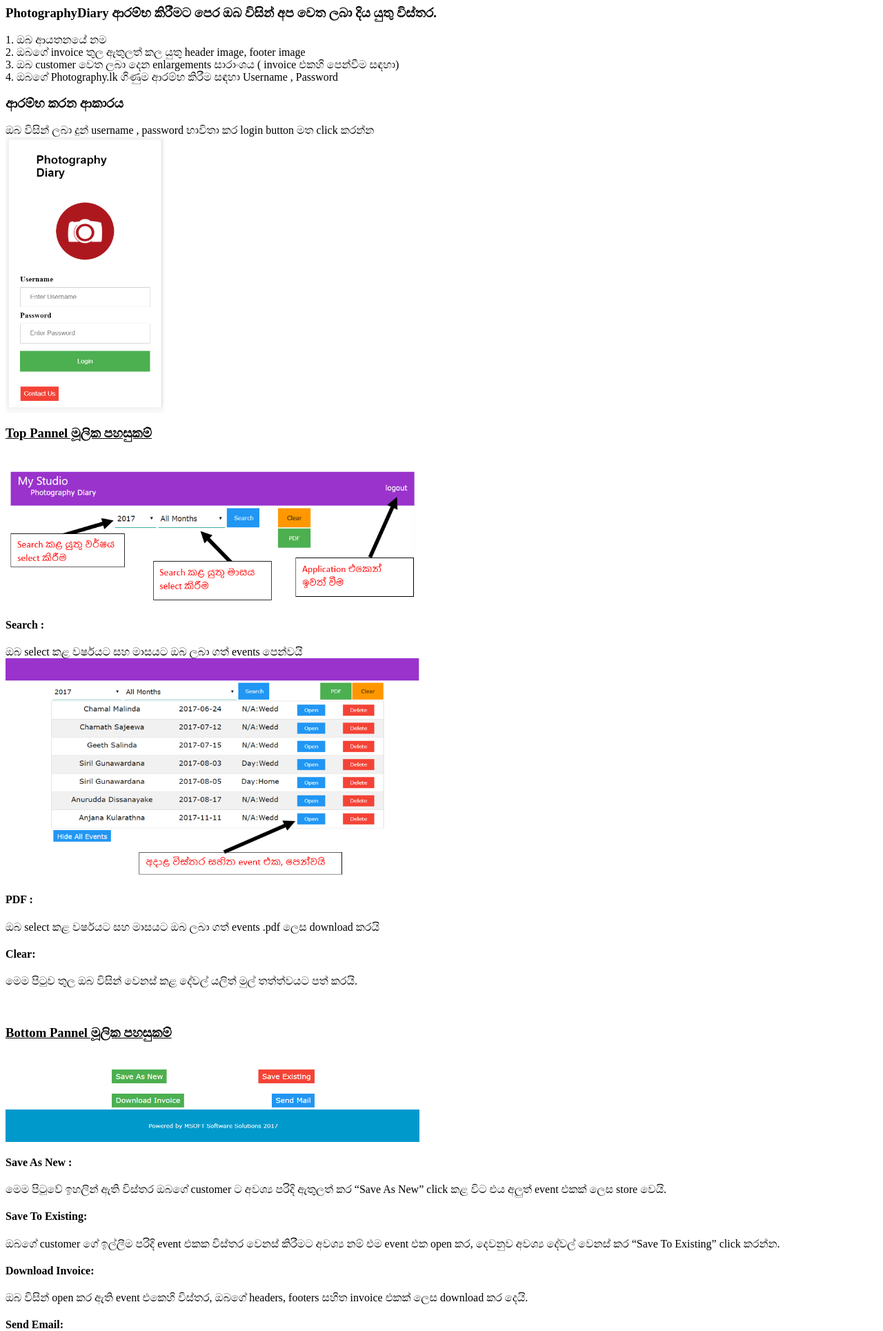
After one commit to malindakpt/Siyerra, a PHP site: page /help/index.html in a window 1280 px wide. The commit adds this page. Shown: the top 1929 px of the page at 69% size. Run offline with PHP 8.4, Linux system fonts and the light colour scheme.

Commit message:
Helpguide added

```diff
--- /dev/null
+++ b/help/index.html
@@ -0,0 +1,71 @@
+<html>
+<head>
+</head>
+<h3>PhotographyDiary ආරම්භ කිරීමට පෙර  ඔබ  විසින් අප වෙත ලබා දිය යුතු  විස්තර.</h3>
+
+
+<p>
+1.	ඔබ ආයතනයේ  නම <br>
+2.	ඔබගේ invoice තුල ඇතුලත් කල යුතු  header image, footer image <br>
+3.	ඔබ  customer වෙත ලබා දෙන enlargements සාරාංශය ( invoice එකහි  පෙන්වීම සඳහා)<br>
+4.	ඔබගේ Photography.lk  ගිණුම  ආරම්භ කිරීම සඳහා Username , Password
+</p>
+
+
+<h3> ආරම්භ කරන ආකාරය</h3>
+
+<p>
+ඔබ විසින් ලබා දුන් username , password භාවිතා කර login button මත click කරන්න
+<br><img src="img/loginPage.png" style="width:230px;height:400px;"/>
+
+<h3><u>Top Pannel මූලික පහසුකම්</u></h3>
+<br><img src="img/header.png" style="width:600px;height:200px;"/>
+
+<h4>Search : </h4>
+ ඔබ select කළ වර්ෂයට සහ මාසයට ඔබ ලබා ගත් events පෙන්වයි
+<br><img src="img/loaded.png" style="width:600px;height:320px;"/>
+<h4>PDF : </h4>
+ ඔබ select කළ වර්ෂයට සහ මාසයට ඔබ ලබා ගත් events    .pdf ලෙස download කරයි
+
+<h4>Clear:</h4>
+ මෙම පිටුව තුල ඔබ විසින් වෙනස් කළ දේවල් යලිත් මුල් තත්ත්වයට පත් කරයි.
+<br><br><br>
+ <h3><u>Bottom Pannel මූලික පහසුකම්</u></h3>
+ <br><img src="img/footer.png" style="width:600px;height:110px;"/>
+
+ <h4>Save As New : </h4>
+ මෙම පිටුවේ ඉහලින් ඇති විස්තර ඔබගේ customer ට අවශ්‍ය පරිදි ඇතුලත් කර  “Save As New”  click කළ විට එය අලුත්  event එකක් ලෙස store වෙයි.
+
+<h4>Save To Existing:</h4> ඔබගේ customer ගේ ඉල්ලීම පරිදි event එකක විස්තර වෙනස් කිරීමට අවශ්‍ය නම් එම event එක open කර, දෙවනුව අවශ්‍ය දේවල් වෙනස් කර “Save To Existing” click කරන්න.
+
+
+<h4>Download Invoice: </h4>ඔබ විසින් open කර ඇති event එකෙහි විස්තර, ඔබගේ headers, footers  සහිත invoice එකක් ලෙස download කර දෙයි.
+
+<h4>Send Email: </h4>ඔබගේ customer ගේ email ලිපිනයට new email එකක් යැවීමට සුදානම් කරයි. මෙමගින් ඔබ download කළ pdf එක attach කර email එක යැවීමට හැකි අතර එවිට print ගැනීමට අවශ්‍ය වන්නේ නැත.
+
+
+</p>
+
+<h4><u>අනෙකුත් පහසුකම්</u></h4>
+ඔබ ඇතුලත් කරන customer event එකකට දින එකක් හෝ දෙකක් වෙන් නිරීමට හැකියාව ඔබට ඇත.
+<p>
+<br><img src="img/initial.png"/></br>
+<h5>Examples: </h5>
+1.	Wedding සහ homecoming ලෙස<br>
+2.  Wedding සහ Engagement ලෙස<br>
+2.	Wedding එක පමණක්<br>
+3.	Homecoming එක පමණක්<br>
+4.	Engagement එක පමණක්<br>
+5.	වෙනත් සාදයක් හෝ event එකක් ලෙස<br>
+</p>
+
+
+<h4><u>Wedding සහ Homecoming ලෙස  ඇතුලත්  කිරීමට පහත  ලෙස  සකස් කළ හැක</u></h4>
+<img src="img/WH.png"/>
+<h4><u>Wedding එක පමණක් ලෙස  ඇතුලත්  කිරීමට පහත  ලෙස  සකස් කළ හැක</u></h4>
+<img src="img/W.png" />
+<h4><u>Homecoming එක පමණක් ලෙස  ඇතුලත්  කිරීමට පහත  ලෙස  සකස් කළ හැක</u></h4>
+<img src="img/H.png" />
+
+<h4><u>වෙනත් event ඇතුලත්  කිරීමට පහත  ලෙස  සකස් කළ හැක</u></h4>
+<img src="img/O.png"/></html>
```
Also changed, not shown: help/index.php (added, +71 -0 lines), index.php (+45 -29 lines), loginS2.php (+3 -4 lines), help/img/E.PNG (added), help/img/H.PNG (added), help/img/O.PNG (added), help/img/W.PNG (added), help/img/WH.PNG (added), help/img/footer.PNG (added), help/img/header.PNG (added), help/img/initial.PNG (added), help/img/loaded.PNG (added), help/img/loginPage.PNG (added).
